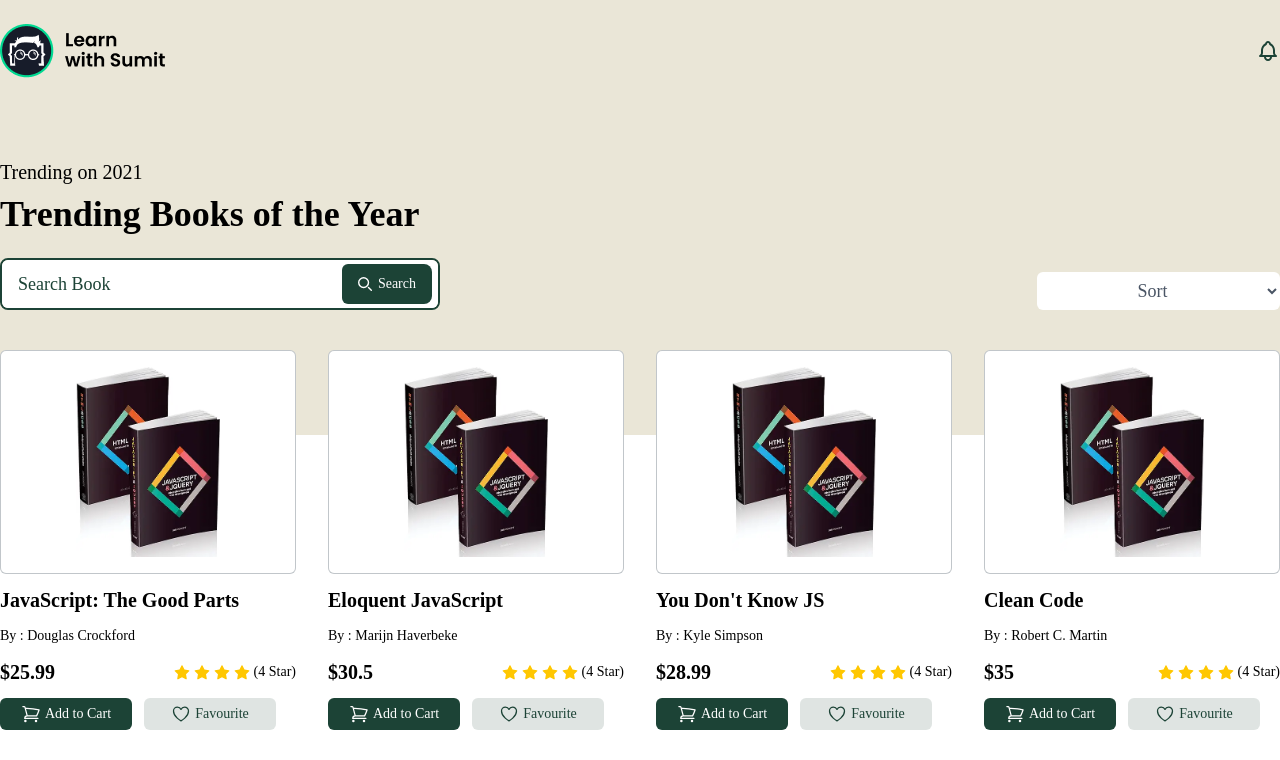
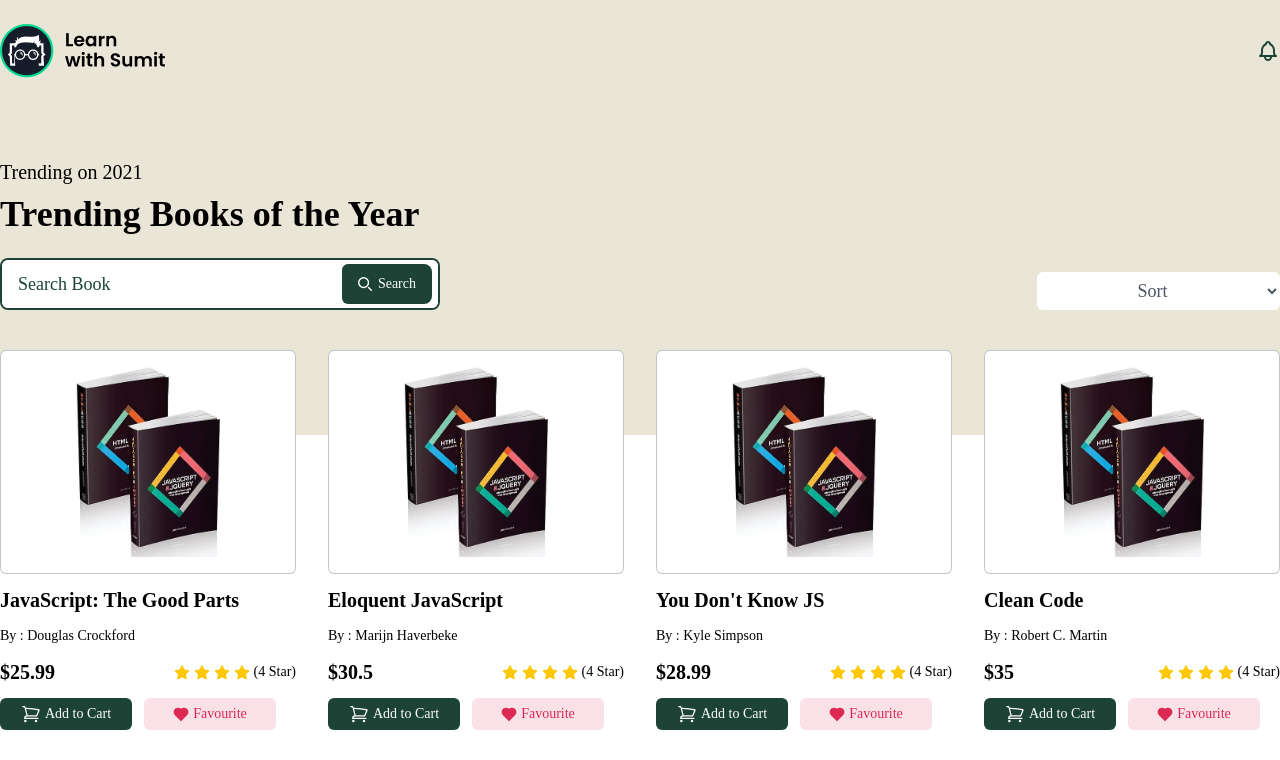
Before and after one commit to Sheikh-Farid77/book-vibbe2.0, a React (Vite) app: page / in a window 1280 px wide. Shown: the top 760 px of the page. Built offline with nearby package versions, Linux system fonts and the light colour scheme.

Commit message:
added search funtionality

```diff
--- a/src/AllBooks.jsx
+++ b/src/AllBooks.jsx
@@ -48,19 +48,25 @@
                   </svg>
                   Add to Cart
                 </button>
-                <button className="flex min-w-[132px] items-center justify-center gap-1 rounded-md bg-[#1C4336]/[14%] py-1.5 text-[#1C4336] transition-all hover:bg-[#1C4336]/[24%] lg:py-1.5">
+
+                <button className="flex min-w-[132px] items-center justify-center gap-1 rounded-md bg-[#DC2954]/[14%] py-1.5 text-[#DC2954] transition-all hover:bg-[#DC2954]/[24%] lg:py-1.5">
                   <svg
+                    width="16"
+                    height="14"
+                    viewBox="0 0 21 19"
+                    fill="none"
                     xmlns="http://www.w3.org/2000/svg"
-                    fill="none"
-                    viewBox="0 0 24 24"
-                    strokeWidth="1.5"
-                    stroke="currentColor"
-                    className="h-5 w-5"
                   >
                     <path
+                      d="M18.0001 10.572L10.5001 18L3.00006 10.572C2.50536 10.0906 2.1157 9.51202 1.8556 8.87264C1.59551 8.23326 1.47062 7.54695 1.48879 6.85693C1.50697 6.16692 1.66782 5.48814 1.96121 4.86334C2.25461 4.23854 2.67419 3.68126 3.19354 3.22658C3.71289 2.77191 4.32076 2.42969 4.97887 2.22148C5.63697 2.01327 6.33106 1.94359 7.01743 2.0168C7.70379 2.09002 8.36756 2.30456 8.96693 2.64691C9.56631 2.98926 10.0883 3.452 10.5001 4.006C10.9136 3.45602 11.4362 2.99732 12.0352 2.65861C12.6341 2.31989 13.2966 2.10845 13.981 2.03752C14.6654 1.96659 15.3571 2.0377 16.0128 2.24639C16.6685 2.45509 17.2741 2.79687 17.7916 3.25036C18.3091 3.70386 18.7275 4.25929 19.0205 4.88189C19.3135 5.5045 19.4748 6.18088 19.4944 6.86871C19.5139 7.55653 19.3913 8.24099 19.1342 8.87925C18.8771 9.51751 18.491 10.0958 18.0001 10.578"
+                      fill="#DC2954"
+                    />
+                    <path
+                      d="M18.0001 10.572L10.5001 18L3.00006 10.572C2.50536 10.0906 2.1157 9.51202 1.8556 8.87264C1.59551 8.23326 1.47062 7.54695 1.48879 6.85693C1.50697 6.16692 1.66782 5.48814 1.96121 4.86334C2.25461 4.23854 2.67419 3.68126 3.19354 3.22658C3.71289 2.77191 4.32076 2.42969 4.97887 2.22148C5.63697 2.01327 6.33106 1.94359 7.01743 2.0168C7.70379 2.09002 8.36756 2.30456 8.96693 2.64691C9.56631 2.98926 10.0883 3.452 10.5001 4.006C10.9136 3.45602 11.4362 2.99732 12.0352 2.65861C12.6341 2.31989 13.2966 2.10845 13.981 2.03752C14.6654 1.96659 15.3571 2.0377 16.0128 2.24639C16.6685 2.45509 17.2741 2.79687 17.7916 3.25036C18.3091 3.70386 18.7275 4.25929 19.0205 4.88189C19.3135 5.5045 19.4748 6.18088 19.4944 6.86871C19.5139 7.55653 19.3913 8.24099 19.1342 8.87925C18.8771 9.51751 18.491 10.0958 18.0001 10.578"
+                      stroke="#DC2954"
+                      strokeWidth="2"
                       strokeLinecap="round"
                       strokeLinejoin="round"
-                      d="M21 8.25c0-2.485-2.099-4.5-4.688-4.5-1.935 0-3.597 1.126-4.312 2.733-.715-1.607-2.377-2.733-4.313-2.733C5.1 3.75 3 5.765 3 8.25c0 7.22 9 12 9 12s9-4.78 9-12z"
                     />
                   </svg>
                   Favourite
--- a/src/BookBoard.jsx
+++ b/src/BookBoard.jsx
@@ -105,11 +105,18 @@
 
   const [books, setBooks] = useState(bookLists);
 
+  const handleSearch = (searchTerm) => {
+    const searchBooks = books.filter((book) =>
+      book.bookName.toLowerCase().includes(searchTerm.toLowerCase())
+    );
+    setBooks([...searchBooks]);
+  };
+
   return (
     <main className="my-10 lg:my-14">
       <section className="mb-8 lg:mb-10 mx-auto max-w-7xl">
         <div className="mx-auto flex items-end justify-between max-md:max-w-[95%] max-md:flex-col max-md:items-start max-md:space-y-4">
-          <Search></Search>
+          <Search onSearch={handleSearch}></Search>
           <Sort></Sort>
         </div>
       </section>
--- a/src/Search.jsx
+++ b/src/Search.jsx
@@ -1,20 +1,26 @@
-export default function Search(){
+import { useState } from "react";
+
+// eslint-disable-next-line react/prop-types
+export default function Search({ onSearch }) {
+  const [searchTerm, setSearchTerm] = useState("");
+  const handleSearch = (event) => {
+    event.preventDefault()
+    onSearch(searchTerm);
+  };
   return (
     <div>
       <h6 className="mb-2 text-base lg:text-xl">Trending on 2021</h6>
-            <h2
-              className="mb-6 font-['Playfair_Display'] text-3xl font-bold lg:text-4xl"
-            >
+      <h2 className="mb-6 font-['Playfair_Display'] text-3xl font-bold lg:text-4xl">
         Trending Books of the Year
       </h2>
 
       <form>
         <div className="flex">
-                <div
-                  className="relative w-full overflow-hidden rounded-lg border-2 border-[#1C4336] text-[#1C4336] md:min-w-[380px] lg:min-w-[440px]"
-                >
+          <div className="relative w-full overflow-hidden rounded-lg border-2 border-[#1C4336] text-[#1C4336] md:min-w-[380px] lg:min-w-[440px]">
             <input
               type="search"
+              value={searchTerm}
+              onChange={(e) =>setSearchTerm(e.target.value)}
               id="search-dropdown"
               className="z-20 block w-full bg-white px-4 py-2.5 pr-10 text-[#1C4336] placeholder:text-[#1C4336] focus:outline-none"
               placeholder="Search Book"
@@ -23,6 +29,7 @@
             <div className="absolute right-0 top-0 flex h-full items-center">
               <button
                 type="submit"
+                onClick={handleSearch}
                 className="mr-1.5 flex items-center space-x-1.5 rounded-md rounded-e-lg bg-[#1C4336] px-4 py-2.5 text-sm text-white"
               >
                 <svg
@@ -46,7 +53,6 @@
           </div>
         </div>
       </form>
-
     </div>
   );
 }
```
Lines whose indentation alone changed are shown as unchanged.
